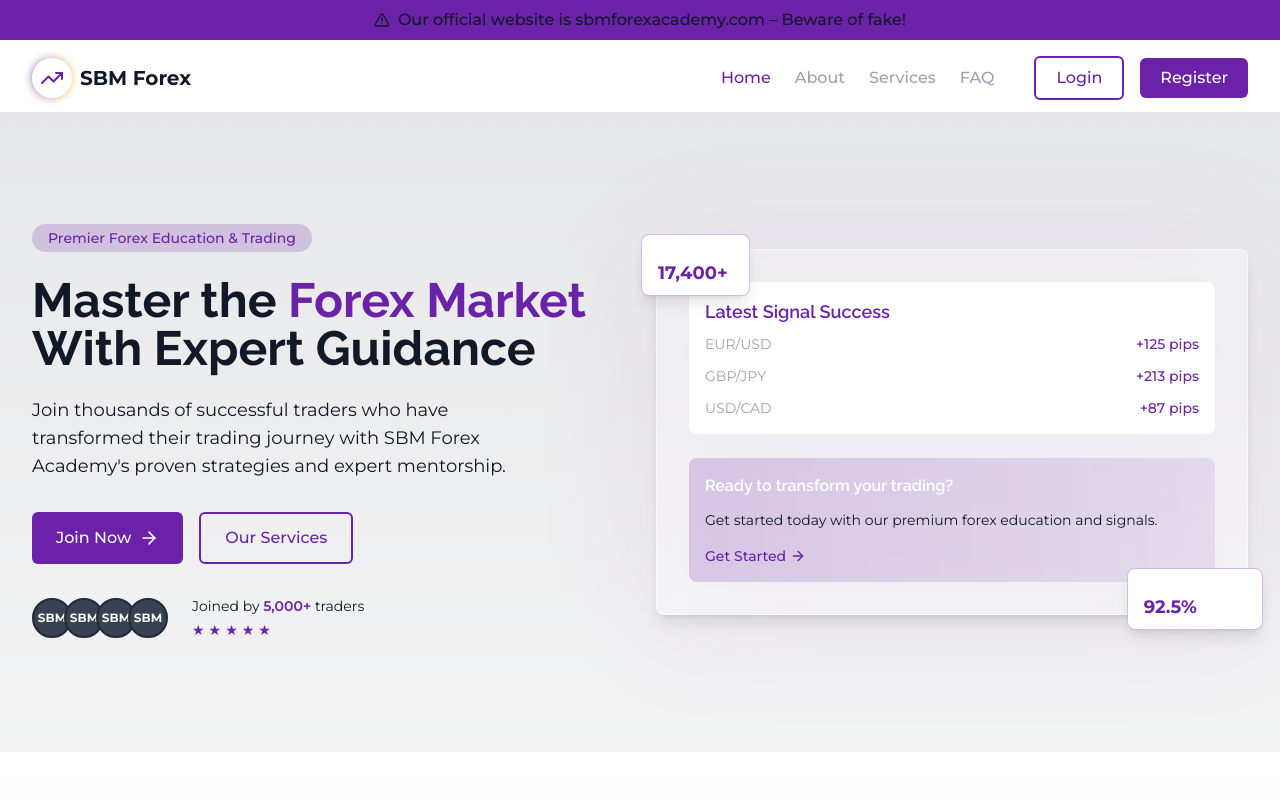
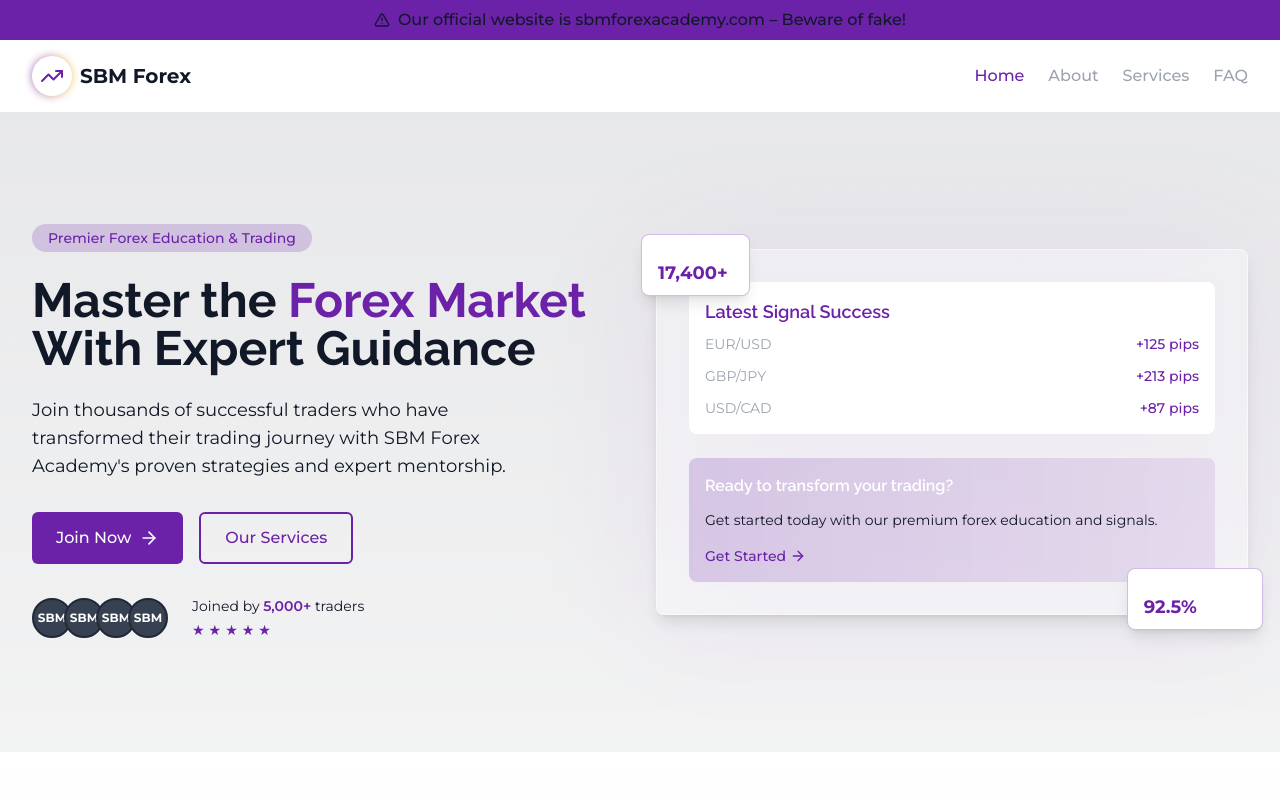
Before and after one commit to Nwachukwuchinedu/SBM-Forex-Academy, a React (Vite) app in the folder client/: page / in a window 1280 px wide. Shown: the top 800 px of the page. Built offline with nearby package versions, Linux system fonts and the light colour scheme.

Commit message:
refactor: update Header navigation and clean up commented login/register links

```diff
--- a/client/src/components/layout/Header.tsx
+++ b/client/src/components/layout/Header.tsx
@@ -76,14 +76,14 @@
                 </Link>
               ))}
 
-              <div className="ml-4 flex items-center gap-4">
+              {/* <div className="ml-4 flex items-center gap-4">
                 <Link to="/login" className="btn btn-outline py-2 px-5">
                   Login
                 </Link>
                 <Link to="/register" className="btn btn-primary py-2 px-5">
                   Register
                 </Link>
-              </div>
+              </div> */}
             </div>
 
             {/* Mobile Menu Button */}
@@ -121,14 +121,14 @@
                     {link.name}
                   </Link>
                 ))}
-                <div className="pt-4 flex flex-col gap-3 border-t border-gray-700">
+                {/* <div className="pt-4 flex flex-col gap-3 border-t border-gray-700">
                   <Link to="/login" className="btn btn-outline py-2 w-full">
                     Login
                   </Link>
                   <Link to="/register" className="btn btn-primary py-2 w-full">
                     Register
                   </Link>
-                </div>
+                </div> */}
               </div>
             </motion.div>
           )}
```
